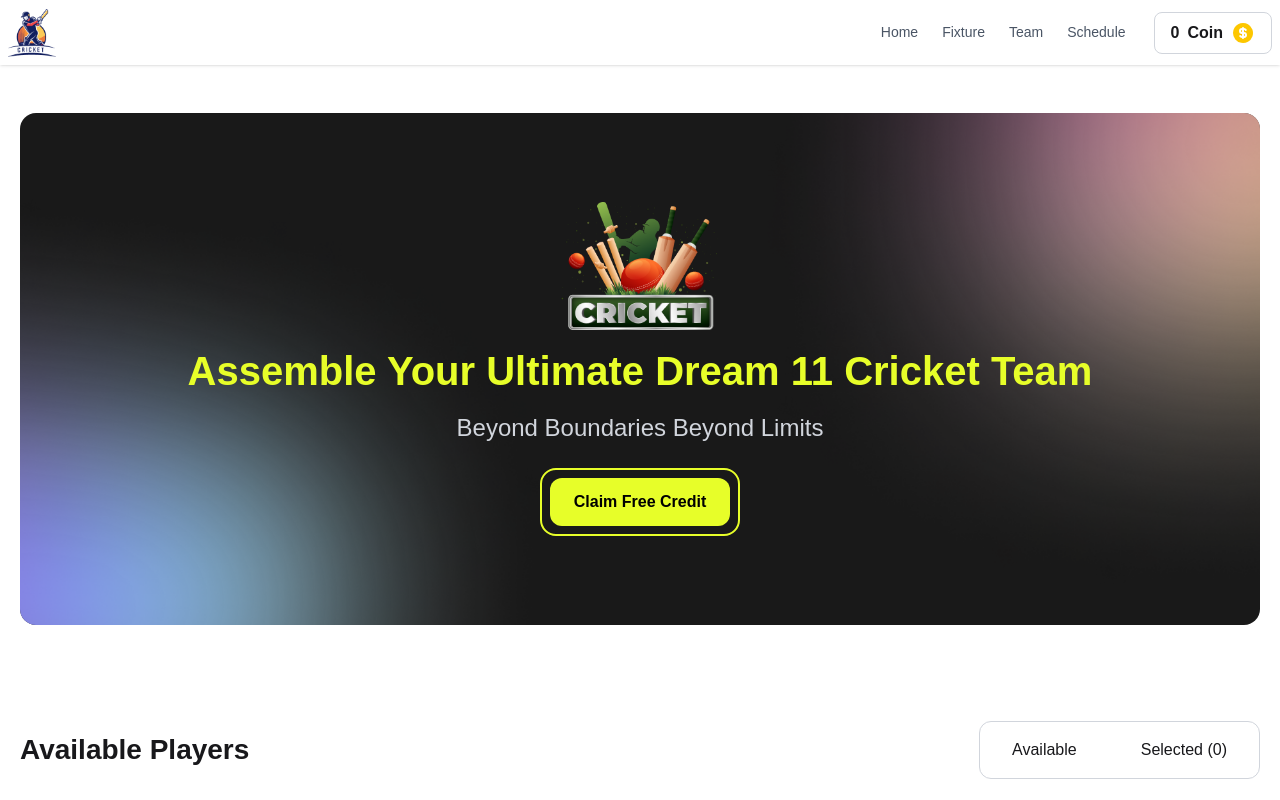
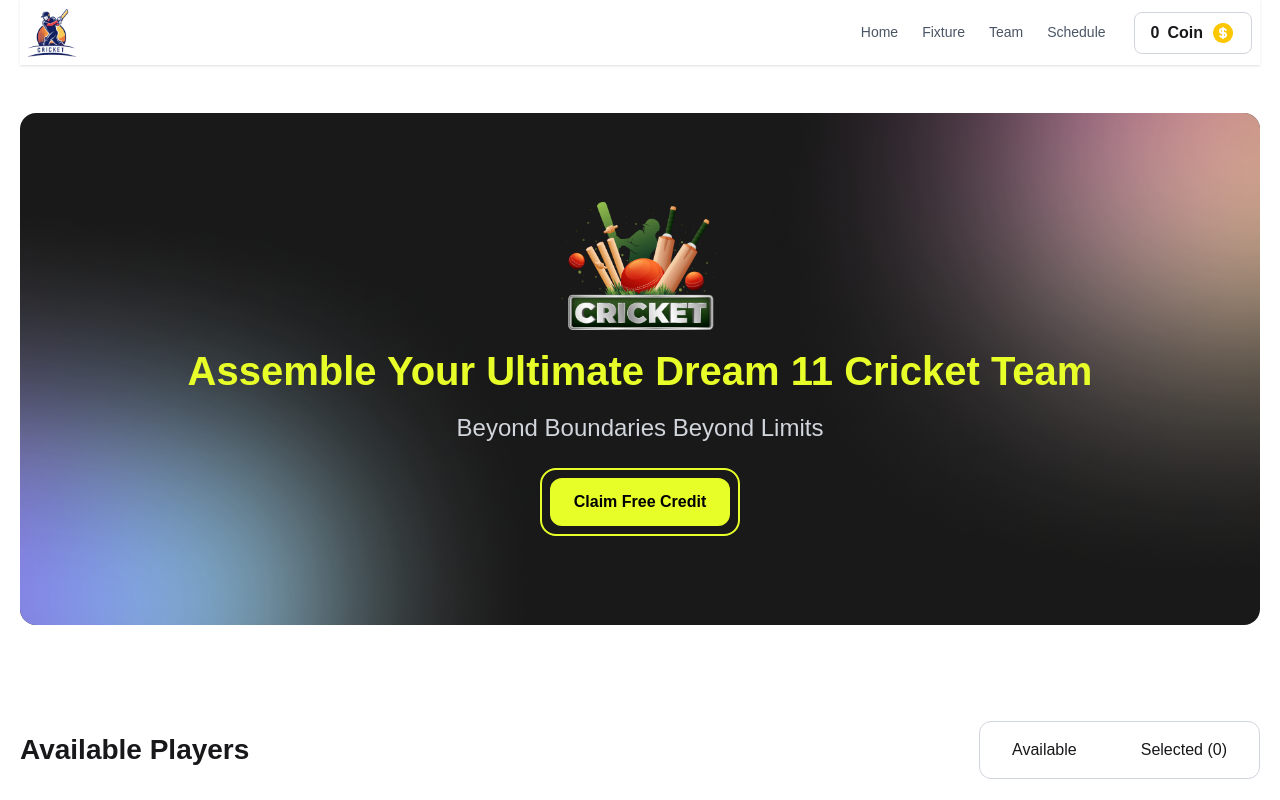
Before and after one commit to Minhajh2o/bpl-collection, a React (Vite) app: page / in a window 1280 px wide. Shown: the top 800 px of the page. Built offline with nearby package versions, Linux system fonts and the light colour scheme.

Commit message:
navbar, banner and player section made responsive for small device

```diff
--- a/src/App.jsx
+++ b/src/App.jsx
@@ -9,16 +9,16 @@ function App() {
   return (
     <>
       <div className="container max-w-7xl mx-auto">
-        <Navbar />
-        <div className=' px-5 '>
+        <div className='md:px-5'>
+          <Navbar />
+        </div>
+        <div className='px-5'>
         <Banner />
         <Players />
         <NewsLatter />
         </div>
       </div>
-      <div>
         <Footer />
-      </div>
     </>
   )
 }
```
